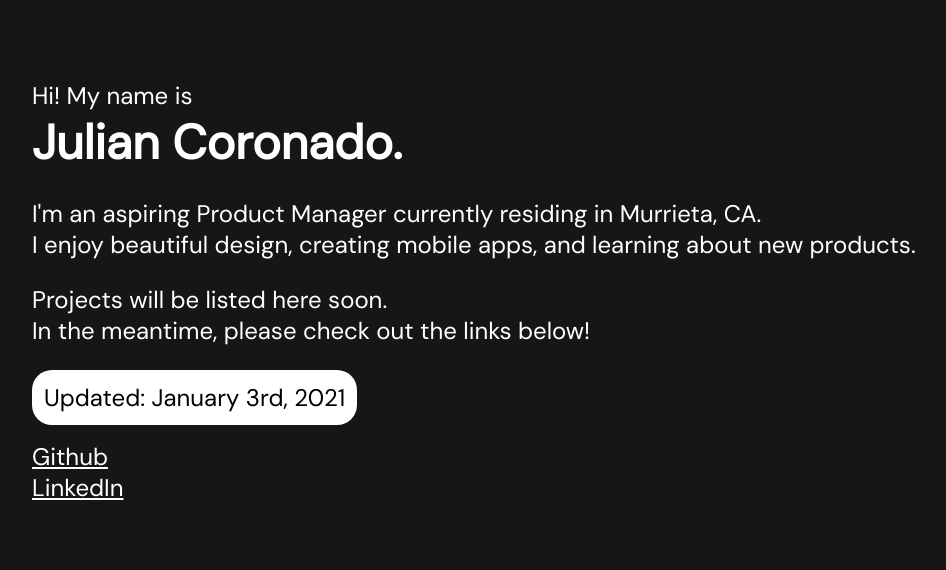
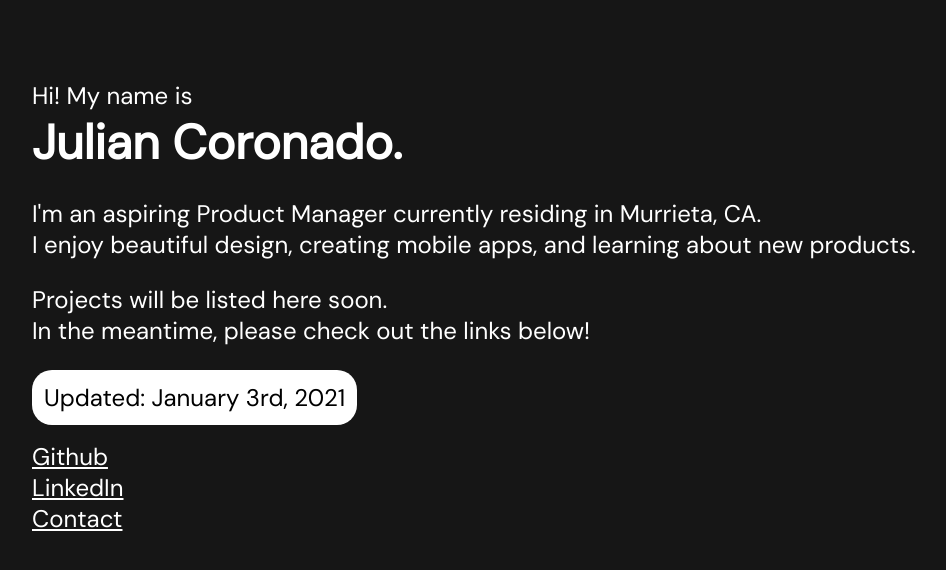
Before and after one commit to juliancoronado/jcoronado, a React (Create React App) app: page / in a window 1280 px wide. Shown: the top 570 px of the page, without its empty margins (96-1042 px from the left). Built offline with nearby package versions, Linux system fonts and the light colour scheme; a web font is replaced by a local one.

Commit message:
Added 'mailto:' link

```diff
--- a/src/components/Links.js
+++ b/src/components/Links.js
@@ -6,6 +6,7 @@ function Links() {
         <div className="links">
             <text><span><a target="_blank" rel="noopener noreferrer" href="https://github.com/juliancoronado">Github</a></span></text>
             <text><span><a target="_blank" rel="noopener noreferrer" href="https://linkedin.com/in/juliancoronado">LinkedIn</a></span></text>
+            <text><span><a target="_blank" rel="noopener noreferrer" href="mailto:julian.c28@gmail.com">Contact</a></span></text>
         </div>
     );
 }
```
Also changed, not shown: 8 other files (tests, documents, lock files or other folders).
